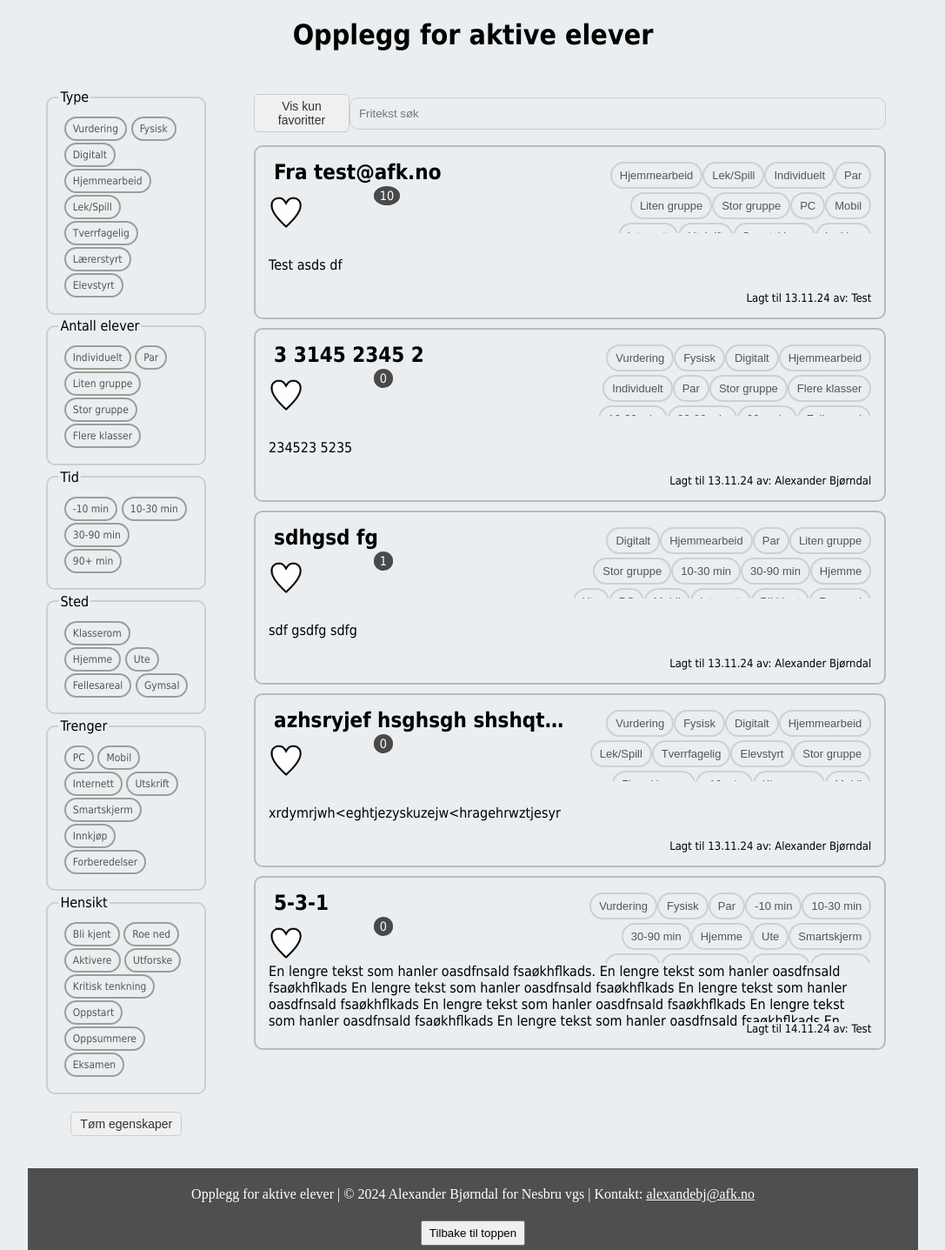
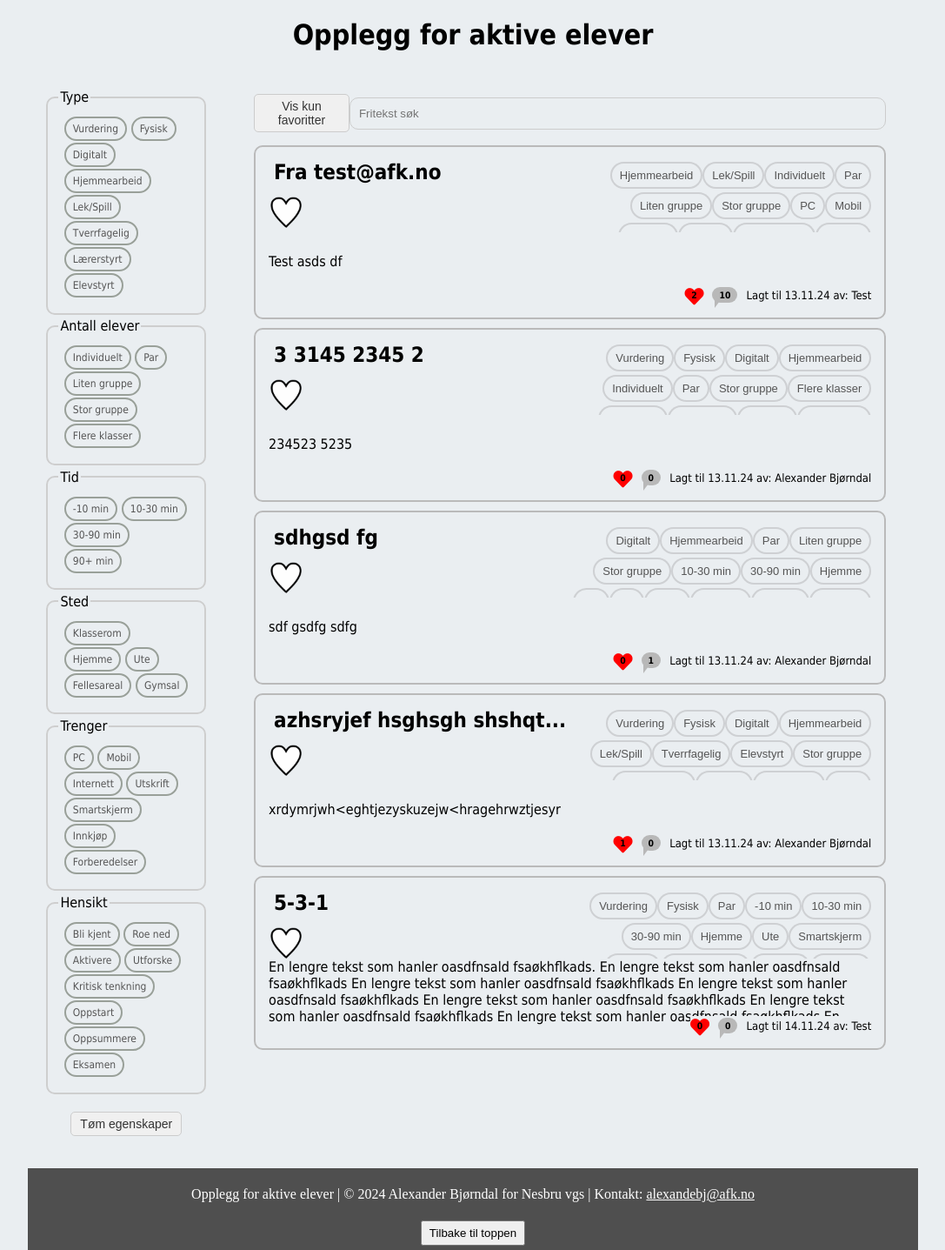
Before and after one commit to alexanderbjorndal/aktive-elev-opplegg, a Flask app: page / in a window 1280 px wide. Shown: the part 48-1485 px from the top of the page at 87% size, without its empty margins (96-1183 px from the left). Run offline with Flask 3, Linux system fonts and the light colour scheme; some libraries are stand-ins or nearby versions.

Commit message:
Favorites and heart

```diff
--- a/website/static/home.css
+++ b/website/static/home.css
@@ -216,7 +216,6 @@ ul.ks-cboxtags li input[type="checkbox"]:checked + label::before {
   max-height: 100px; /* Limit the height to avoid overlap */
   max-width: 90vw;
   flex-shrink: 0; /* Prevent shrinking */
-
   display: flex;  /* Add flexbox layout */
   flex-direction: row;  /* Align children horizontally */
   flex-wrap: wrap;  /* Allow wrapping if necessary */
@@ -326,7 +325,10 @@ ul.ks-cboxtags li input[type="checkbox"]:checked + label::before {
 }
 
 .opplegg-date-user {
+  display: flex;
   background: #eaeef1;
+  align-items: center;
+  gap: 10px;
   justify-self: end;
   align-self: end;
   margin-top: 2px;
@@ -450,19 +452,6 @@ li[data-tooltip]:hover::after {
   box-shadow: 0 0 5px rgba(0, 123, 255, 0.5); /* Add a subtle shadow on focus */
 }
 
-
-.comment-bubble {
-  display: inline-block;
-  background-color: #494949;
-  color: white;  /* White text */
-  border-radius: 50%; /* Round shape */
-  padding: 0.2em 0.5em; /* Padding for the bubble */
-  font-size: 0.9em; /* Slightly smaller font */
-  text-align: center;
-  vertical-align: middle;
-  margin-left: 5px; /* Optional, to give some spacing from the comment text */
-}
-
 /* Center the button in the flexbox */
 .flex-container {
   display: flex;
@@ -546,7 +535,6 @@ a.list-group-item:hover {
   cursor: pointer;       /* Change cursor on hover */
   border: 2px solid #a0a9a0;
 }
-
 
 
 /* Ensure the table width spans evenly */
@@ -640,6 +628,53 @@ form button:hover {
 }
 
 
+.comment-bubble {
+  position: relative;         /* To position the triangle relative to the bubble */
+  background-color: #b8b8b8;  /* Background color for the bubble */
+  padding: 3px 8px;          /* Padding for the text inside the bubble */
+  border-radius: 25px;        /* Rounded corners for the bubble */
+  display: inline-block;      /* To make the bubble wrap around the text */
+  font-weight: bold;          /* Optional: make the text bold */
+  font-size: 0.8em;           /* Adjust font size to match the heart count */
+}
+
+.comment-bubble:after {
+  content: '';                /* Necessary to create the pseudo-element */
+  position: absolute;         /* Position the triangle relative to the bubble */
+  bottom: -6px;               /* Position the triangle slightly below the bubble */
+  left: 10%;                   /* Align the triangle to the right edge of the bubble */
+  width: 0;                   /* Set width and height to create the triangle */
+  height: 0;
+  border-top: 8px solid transparent;   /* Top part of the triangle (transparent) */
+  border-left: 6px solid #b8b8b8;      /* Left part of the triangle (color of the bubble) */
+  border-bottom: 8px solid transparent;/* Bottom part of the triangle (transparent) */
+  border-right: 4px solid transparent; /* Right part of the triangle (transparent) */
+}
+
+.favorite-count {
+  display: inline-flex;
+  align-items: center;
+  gap: 5px;
+  color: #ff0000;  /* Heart color */
+  font-size: 1em; /* Adjust size of the count text */
+  position: relative; /* Needed to position the number inside the heart */
+}
+
+.favorite-count i {
+  font-size: 22px; /* Size of the heart icon */
+  position: relative; /* For positioning the number inside the heart */
+  top: 2px; /* Move the heart down by 2px */
+}
+
+.favorite-count .favorite-number {
+  position: absolute;
+  top: 50%;
+  left: 50%;
+  transform: translate(-50%, -50%); /* Center the number */
+  font-size: 0.8em;  /* Adjust font size if needed */
+  color: black; /* Color of the number */
+  font-weight: bold; /* Make the number stand out */
+}
 
 
 
--- a/website/templates/base.html
+++ b/website/templates/base.html
@@ -3,7 +3,7 @@
   <head class="mainclass">
     <meta charset="utf-8" />
     <meta name="viewport" content="width=device-width, initial-scale=1">
-
+    <link href="https://cdnjs.cloudflare.com/ajax/libs/font-awesome/5.15.4/css/all.min.css" rel="stylesheet">
     <link rel="stylesheet" href="{{ url_for('static', filename='home.css') }}" />
 
     <title>{% block title %}Home{% endblock %}</title>
--- a/website/templates/home.html
+++ b/website/templates/home.html
@@ -100,10 +100,6 @@ block content %}
           name="scrollPosition"
           value="0"
         />
-        <!-- Comment Count -->
-        <div class="comment-count">
-          <span class="comment-bubble">{{ opplegg_comment_counts[opplegg.id] }} </span>
-        </div>
 
         <input type="hidden" id="scrollPosition" name="scrollPosition" value="0" />
 
@@ -121,11 +117,29 @@ block content %}
         <!--Description-->
         <div class="opplegg-text" readonly>{{ opplegg.data }}</div>
 
-        <!--Date and user-->
+        <!-- Date, user, and favorite count with heart icon -->
         <div class="opplegg-date-user">
-          Lagt til {{ opplegg.date.strftime("%d.%m.%y") }} av: {% for u in users
-          %} {% if u[0] == opplegg.user_id %} {{u[1]}} {% endif %} {% endfor %}
+          <!-- Heart and favorite count -->
+          <div class="favorite-count">
+            <i class="fas fa-heart"></i> <!-- Font Awesome heart icon -->
+            <span class="favorite-number">{{ opplegg_favorites_counts[opplegg.id] }}</span>
+          </div>
+
+
+          <!-- Comment count bubble -->
+          <div class="comment-count">
+            <span class="comment-bubble">{{ opplegg_comment_counts[opplegg.id] }}</span>
+          </div>
+
+          <!-- Display date and user -->
+          Lagt til {{ opplegg.date.strftime("%d.%m.%y") }} av:
+          {% for u in users %}
+            {% if u[0] == opplegg.user_id %}
+              {{ u[1] }}
+            {% endif %}
+          {% endfor %}
         </div>
+
       </a>
       {% endfor %}
     </div>
--- a/website/views.py
+++ b/website/views.py
@@ -33,6 +33,12 @@ def home():
         for opplegget in opplegg
     }
 
+    # Create a dictionary of opplegg ids with the count of users who favorited it
+    opplegg_favorites_counts = {
+        opplegget.id: len([user for user in users if opplegget in user.favorites])
+        for opplegget in opplegg
+    }
+
     # Return the rendered template with the context
     return render_template(
         "home.html",
@@ -41,7 +47,8 @@ def home():
         all_opplegg=opplegg,  # List of all opplegg
         traits=traits,       # List of traits
         klasse_groups=klasse_groups,  # Grouped traits
-        opplegg_comment_counts=opplegg_comment_counts  # Comment counts by opplegg ID
+        opplegg_comment_counts=opplegg_comment_counts,  # Comment counts by opplegg ID
+        opplegg_favorites_counts=opplegg_favorites_counts  # Favorites counts by opplegg ID
     )
 
 @views.route('/add-opplegg', methods=['GET', 'POST'])
```
Also changed, not shown: instance/database.db.
